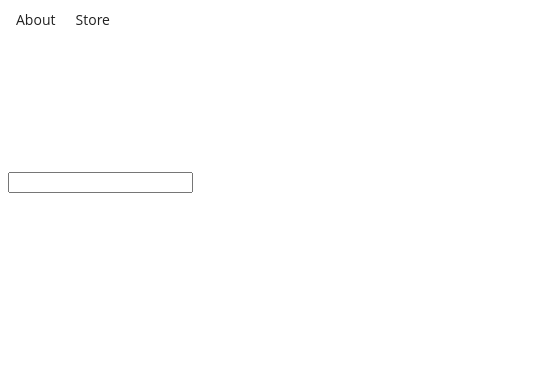
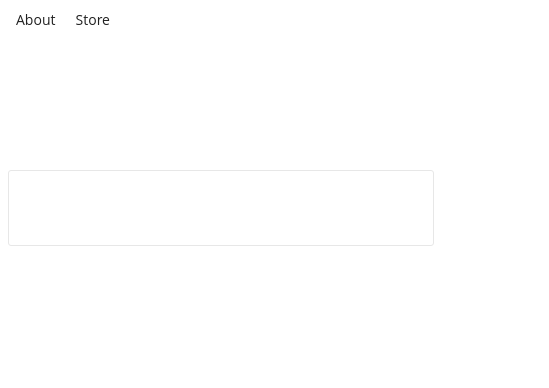
Before and after one commit to stephaniechiu/google-homepage, a plain HTML site: page index.html in a window 1280 px wide. Shown: the full height of the page, 0-549 px from the left. Drawn offline with Linux system fonts and the light colour scheme.

Commit message:
Style search bar

```diff
--- a/style.css
+++ b/style.css
@@ -10,8 +10,29 @@ img {
 	margin-left: auto;
 	margin-right: auto;
 }
-.body input(type=text) {
-	font-size: 20px;
+
+input {
+	width: 400px;
+	height: 50px;
+	padding: 12px;
+
+	font-size: 10pt;
+	vertical-align: middle;
+	white-space: nowrap;
+
+	border: 1px solid #E7E7E7;
+	-webkit-border-radius: 3px;
+    -moz-border-radius: 3px;
+    border-radius: 3px;
+
+    position: relative;
+}
+
+.icon{
+	position: absolute;
+	top: 50%;
+	right: -50px;
+	vertical-align: middle;
 }
 
 .topnav a {
```
